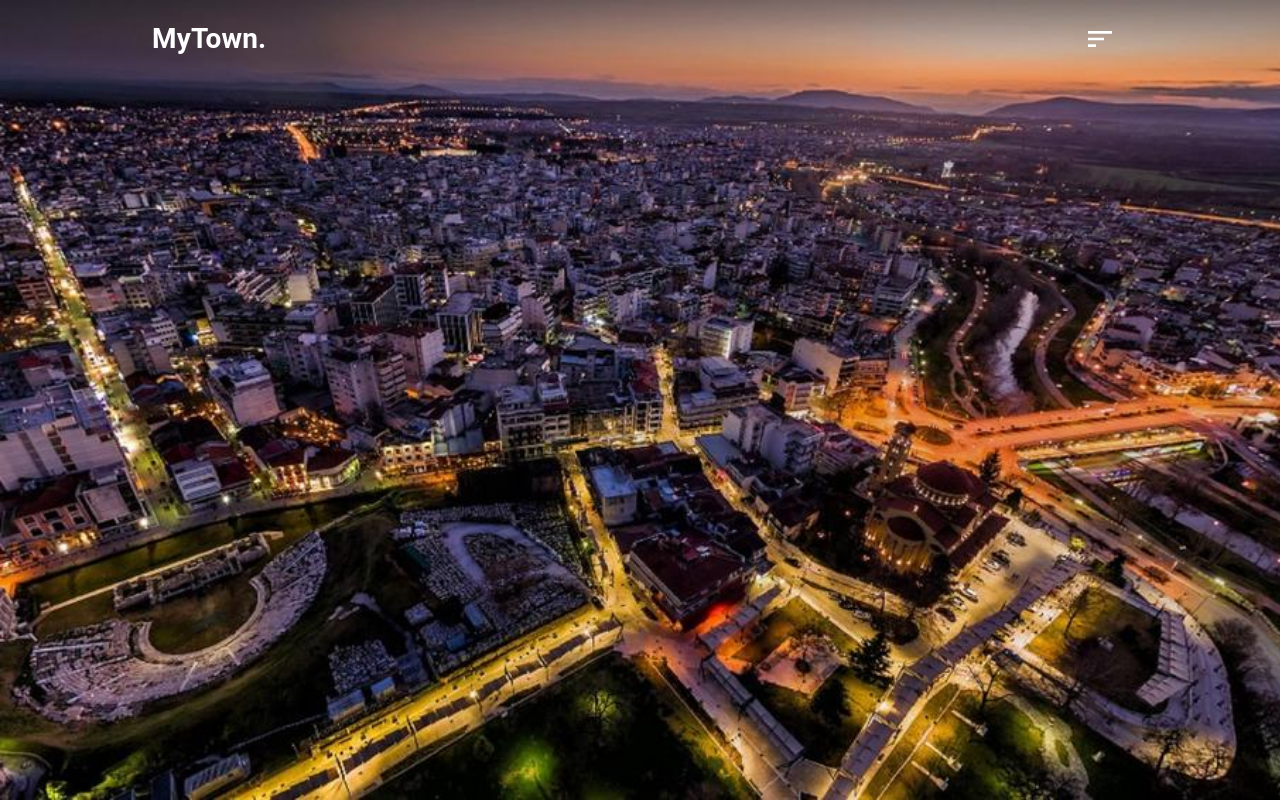
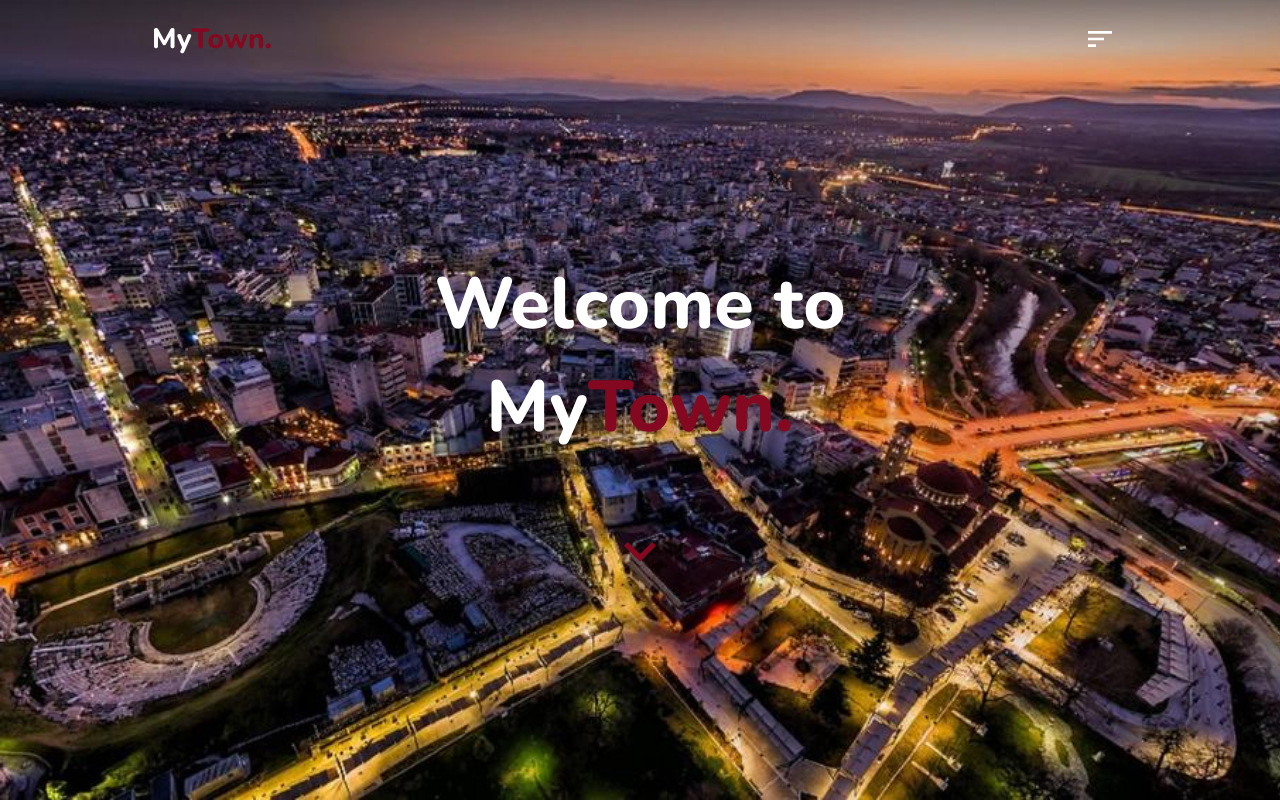
Before and after one commit to OldDognoob/MyLarisa, a React (Create React App) app in the folder my-town/: page / in a window 1280 px wide. Built offline with nearby package versions, Linux system fonts and the light colour scheme.

Commit message:
wip-header

```diff
--- a/my-town/public/index.html
+++ b/my-town/public/index.html
@@ -24,6 +24,8 @@
       work correctly both with client-side routing and a non-root public URL.
       Learn how to configure a non-root public URL by running `npm run build`.
     -->
+    <link rel="preconnect" href="https://fonts.gstatic.com">
+    <link href="https://fonts.googleapis.com/css2?family=Nunito:wght@400;800&display=swap" rel="stylesheet">
     <title>React App</title>
   </head>
   <body>
--- a/my-town/src/components/Header.js
+++ b/my-town/src/components/Header.js
@@ -3,35 +3,69 @@ import React from "react";
 import { makeStyles } from "@material-ui/styles";
 import { AppBar, IconButton, Toolbar } from "@material-ui/core";
 import SortIcon from "@material-ui/icons/Sort";
+import ExpandMoreIcon from '@material-ui/icons/ExpandMore';
 
 const useStyles = makeStyles((theme) => ({
+  root:{
+    display:"flex",
+    justifyContent:"center",
+    alignItems: "center",
+    height: "100vh",
+    fontFamily: "Nunito",
+  },
   appbar: {
-        background: "none"
+    background: "none",
+
   },
-    appbarWrapper:{
+  appbarWrapper: {
     width: "80%",
     margin: "0 auto",
   },
-    appbarTitle:{
-        flexGrow: "1"
+  appbarTitle: {
+    flexGrow: "1",
   },
-    icon:{
-        color:"#fff",
-        fontSize:"2rem",
-    }
+  icon: {
+    color: "#fff",
+    fontSize: "2rem",
+  },
+  colorTitleText: {
+    color: "#850821",
+  },
+  container:{
+      textAlign:"center",
+  },
+  title:{
+      color: "#fff",
+      fontSize:"4.5rem",
+  },
+  goDownIcon:{
+      color:"#850821",
+      fontSize:"4rem",
+  },
 }));
 function Header() {
   const classes = useStyles();
   return (
-    <div>
+    <div className={classes.root}>
       <AppBar className={classes.appbar} elevation={0}>
         <Toolbar className={classes.appbarWrapper}>
-          <h1 className={classes.appbarTitle}>MyTown.</h1>
+          <h1 className={classes.appbarTitle}>
+            My<span className={classes.colorTitleText}>Town.</span>
+          </h1>
           <IconButton>
-          <SortIcon className={classes.icon}/>
+            <SortIcon className={classes.icon} />
           </IconButton>
         </Toolbar>
       </AppBar>
+      <div className={classes.container}>
+        <h1 className={classes.title}>
+          Welcome to <br />
+          My<span className={classes.colorTitleText}>Town.</span>
+        </h1>
+        <IconButton>
+            <ExpandMoreIcon className={classes.goDownIcon}/>
+        </IconButton>
+      </div>
     </div>
   );
 }
```
Lines whose indentation alone changed are shown as unchanged.
